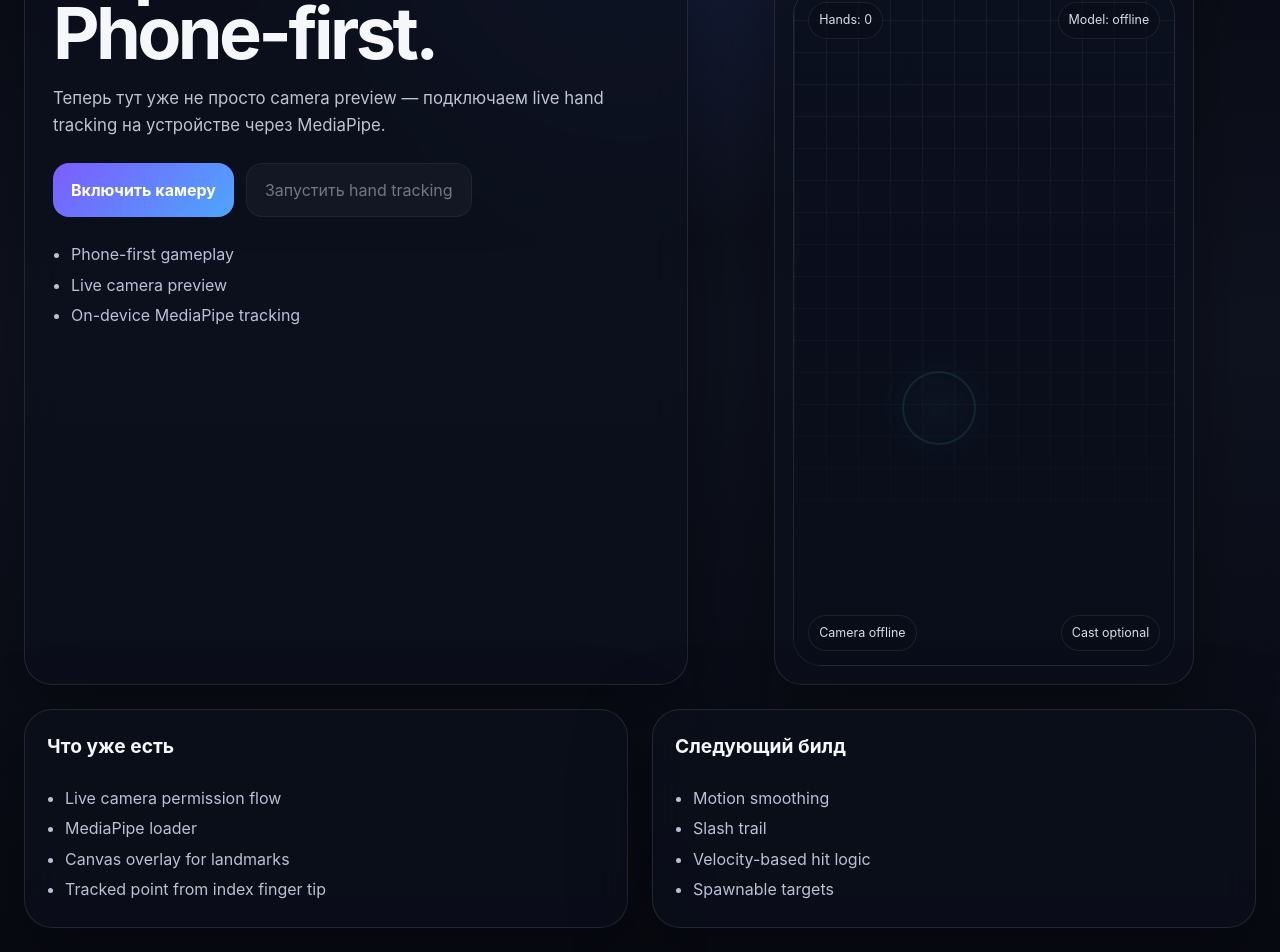
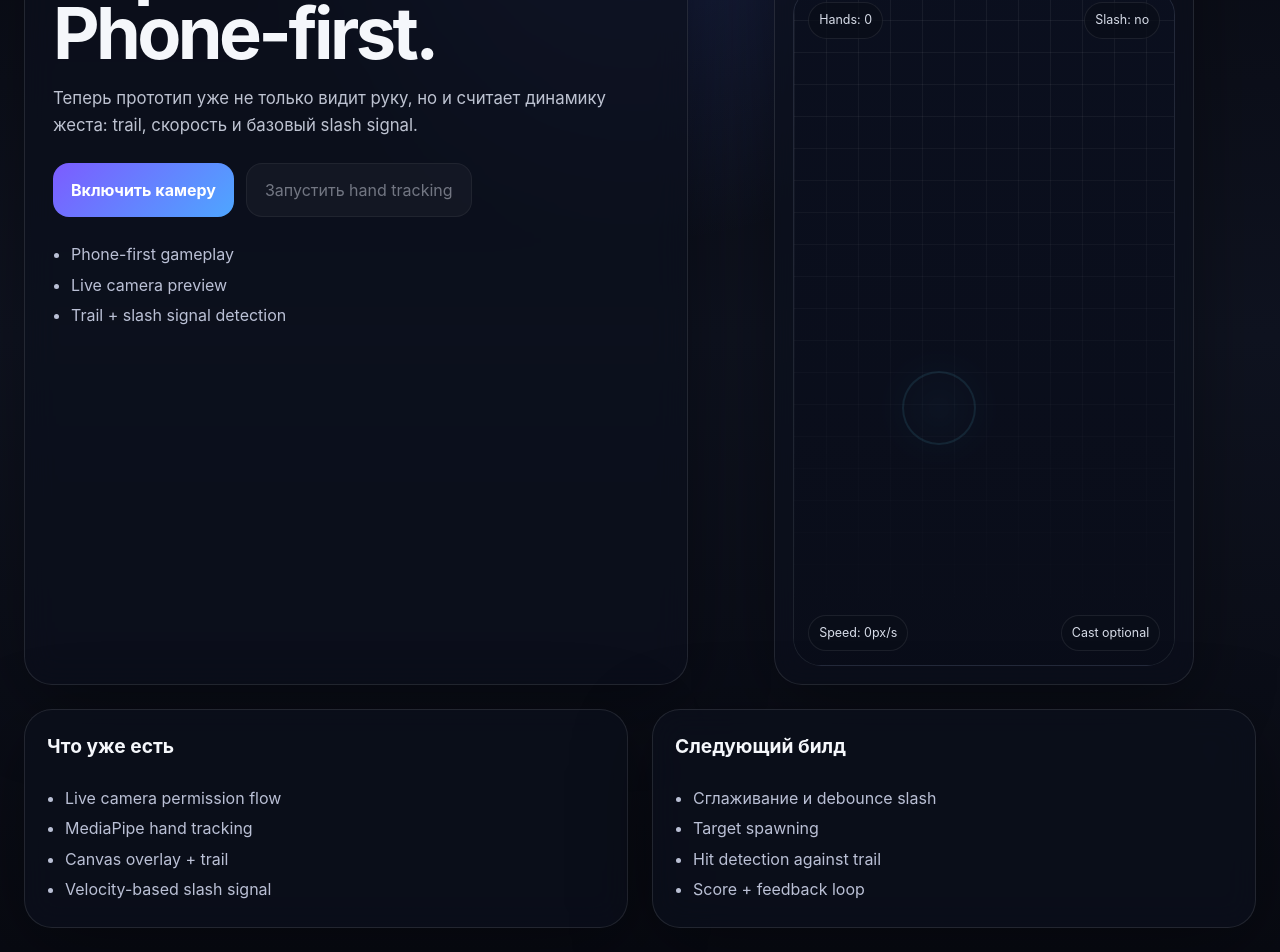
Before and after one commit to Zhaqe-kz/zhaqe-claw, a React (Vite) app in the folder app/: page / in a window 1280 px wide. Shown: the part 170-1122 px from the top of the page. Built offline with nearby package versions, Linux system fonts and the light colour scheme.

Commit message:
Add trail and slash signal detection

```diff
--- a/app/src/App.css
+++ b/app/src/App.css
@@ -189,6 +189,10 @@ h1 {
   border: 1px solid rgba(255, 255, 255, 0.08);
 }
 
+.camera-view.slash-active {
+  box-shadow: inset 0 0 0 2px rgba(0, 255, 200, 0.35);
+}
+
 .camera-feed,
 .tracking-canvas,
 .video-shade,
--- a/app/src/App.tsx
+++ b/app/src/App.tsx
@@ -1,6 +1,7 @@
 import { useEffect, useMemo, useRef, useState } from 'react'
 import type { HandLandmarkerResult } from '@mediapipe/tasks-vision'
 import './App.css'
+import { clampTrail, estimateSwipe, type TrailPoint } from './lib/gesture'
 import { getHandLandmarker, getPrimaryPoint } from './lib/handTracking'
 
 type TrackingState =
@@ -35,6 +36,8 @@ function App() {
     handsDetected: 0,
     fpsHint: '—',
     modelReady: false,
+    slashReady: false,
+    swipeSpeed: 0,
   })
 
   const videoRef = useRef<HTMLVideoElement | null>(null)
@@ -42,6 +45,7 @@ function App() {
   const streamRef = useRef<MediaStream | null>(null)
   const animationRef = useRef<number | null>(null)
   const lastVideoTimeRef = useRef(-1)
+  const trailRef = useRef<TrailPoint[]>([])
 
   useEffect(() => {
     return () => {
@@ -57,8 +61,24 @@ function App() {
     width: number,
     height: number,
     result: HandLandmarkerResult,
+    trail: TrailPoint[],
   ) => {
     ctx.clearRect(0, 0, width, height)
+
+    if (trail.length > 1) {
+      ctx.beginPath()
+      ctx.lineWidth = 6
+      ctx.lineCap = 'round'
+      ctx.strokeStyle = 'rgba(0, 214, 255, 0.75)'
+      trail.forEach((point, index) => {
+        if (index === 0) {
+          ctx.moveTo(point.x, point.y)
+        } else {
+          ctx.lineTo(point.x, point.y)
+        }
+      })
+      ctx.stroke()
+    }
 
     const landmarks = result.landmarks[0]
     if (!landmarks?.length) return
@@ -110,21 +130,41 @@ function App() {
             lastVideoTimeRef.current = video.currentTime
 
             const result = handLandmarker.detectForVideo(video, performance.now())
-            drawLandmarks(ctx, width, height, result)
-
             const primaryPoint = getPrimaryPoint(result)
-            setTrackingMeta({
-              handsDetected: result.handednesses.length,
-              fpsHint: 'live',
-              modelReady: true,
-            })
 
             if (primaryPoint) {
+              const mappedX = (1 - primaryPoint.x) * width
+              const mappedY = primaryPoint.y * height
+              trailRef.current = clampTrail(
+                [...trailRef.current, { x: mappedX, y: mappedY, t: performance.now() }],
+                10,
+              )
+
+              const swipe = estimateSwipe(trailRef.current)
+
               setMarkerPoint({
                 x: (1 - primaryPoint.x) * 100,
                 y: primaryPoint.y * 100,
               })
+
+              setTrackingMeta({
+                handsDetected: result.handednesses.length,
+                fpsHint: 'live',
+                modelReady: true,
+                slashReady: swipe.isSlash,
+                swipeSpeed: Math.round(swipe.speed),
+              })
+            } else {
+              trailRef.current = []
+              setTrackingMeta((prev) => ({
+                ...prev,
+                handsDetected: 0,
+                slashReady: false,
+                swipeSpeed: 0,
+              }))
             }
+
+            drawLandmarks(ctx, width, height, result, trailRef.current)
           }
         }
 
@@ -206,11 +246,17 @@ function App() {
           hint: 'MediaPipe инициализируется локально в браузере.',
         }
       case 'tracking':
-        return {
-          label: 'Tracking активен',
-          tone: 'live',
-          hint: 'Вижу руку — дальше добавим slash trail и hit detection.',
-        }
+        return trackingMeta.slashReady
+          ? {
+              label: 'Slash detected',
+              tone: 'live',
+              hint: 'Скорость руки достаточна для удара. Следом добавим hit logic.',
+            }
+          : {
+              label: 'Tracking активен',
+              tone: 'live',
+              hint: 'Вижу руку — теперь уже считаем скорость и swipe.',
+            }
       case 'error':
         return {
           label: 'Ошибка',
@@ -218,7 +264,7 @@ function App() {
           hint: camera.error ?? 'Не удалось поднять tracking.',
         }
     }
-  }, [trackingState, camera.error])
+  }, [trackingState, camera.error, trackingMeta.slashReady])
 
   return (
     <main className="shell">
@@ -227,8 +273,8 @@ function App() {
           <span className="eyebrow">VisionPlay / Prototype</span>
           <h1>Игры жестами. Phone-first.</h1>
           <p className="lead">
-            Теперь тут уже не просто camera preview — подключаем live hand tracking
-            на устройстве через MediaPipe.
+            Теперь прототип уже не только видит руку, но и считает динамику жеста:
+            trail, скорость и базовый slash signal.
           </p>
 
           <div className="cta-row">
@@ -247,7 +293,7 @@ function App() {
           <ul className="feature-list">
             <li>Phone-first gameplay</li>
             <li>Live camera preview</li>
-            <li>On-device MediaPipe tracking</li>
+            <li>Trail + slash signal detection</li>
           </ul>
         </div>
 
@@ -261,7 +307,7 @@ function App() {
               </div>
             </div>
 
-            <div className="camera-view">
+            <div className={`camera-view ${trackingMeta.slashReady ? 'slash-active' : ''}`}>
               <video ref={videoRef} className="camera-feed" autoPlay playsInline muted />
               <canvas ref={canvasRef} className="tracking-canvas" />
               <div className="video-shade"></div>
@@ -274,12 +320,10 @@ function App() {
                 Hands: {trackingMeta.handsDetected || 0}
               </div>
               <div className="hud top-right">
-                Model: {trackingMeta.modelReady ? 'ready' : 'offline'}
+                Slash: {trackingMeta.slashReady ? 'yes' : 'no'}
               </div>
               <div className="hud bottom-left">
-                {camera.granted
-                  ? `${camera.width || '—'} × ${camera.height || '—'}`
-                  : 'Camera offline'}
+                Speed: {trackingMeta.swipeSpeed}px/s
               </div>
               <div className="hud bottom-right">
                 {trackingState === 'tracking'
@@ -296,19 +340,19 @@ function App() {
           <h2>Что уже есть</h2>
           <ul>
             <li>Live camera permission flow</li>
-            <li>MediaPipe loader</li>
-            <li>Canvas overlay for landmarks</li>
-            <li>Tracked point from index finger tip</li>
+            <li>MediaPipe hand tracking</li>
+            <li>Canvas overlay + trail</li>
+            <li>Velocity-based slash signal</li>
           </ul>
         </article>
 
         <article className="panel">
           <h2>Следующий билд</h2>
           <ul>
-            <li>Motion smoothing</li>
-            <li>Slash trail</li>
-            <li>Velocity-based hit logic</li>
-            <li>Spawnable targets</li>
+            <li>Сглаживание и debounce slash</li>
+            <li>Target spawning</li>
+            <li>Hit detection against trail</li>
+            <li>Score + feedback loop</li>
           </ul>
         </article>
       </section>
--- /dev/null
+++ b/app/src/lib/gesture.ts
@@ -0,0 +1,28 @@
+export type TrailPoint = {
+  x: number
+  y: number
+  t: number
+}
+
+export function clampTrail(points: TrailPoint[], max = 12) {
+  return points.slice(-max)
+}
+
+export function estimateSwipe(points: TrailPoint[]) {
+  if (points.length < 3) {
+    return { speed: 0, isSlash: false }
+  }
+
+  const first = points[0]
+  const last = points[points.length - 1]
+  const dt = Math.max((last.t - first.t) / 1000, 0.001)
+  const dx = last.x - first.x
+  const dy = last.y - first.y
+  const distance = Math.hypot(dx, dy)
+  const speed = distance / dt
+
+  return {
+    speed,
+    isSlash: speed > 420,
+  }
+}
```
